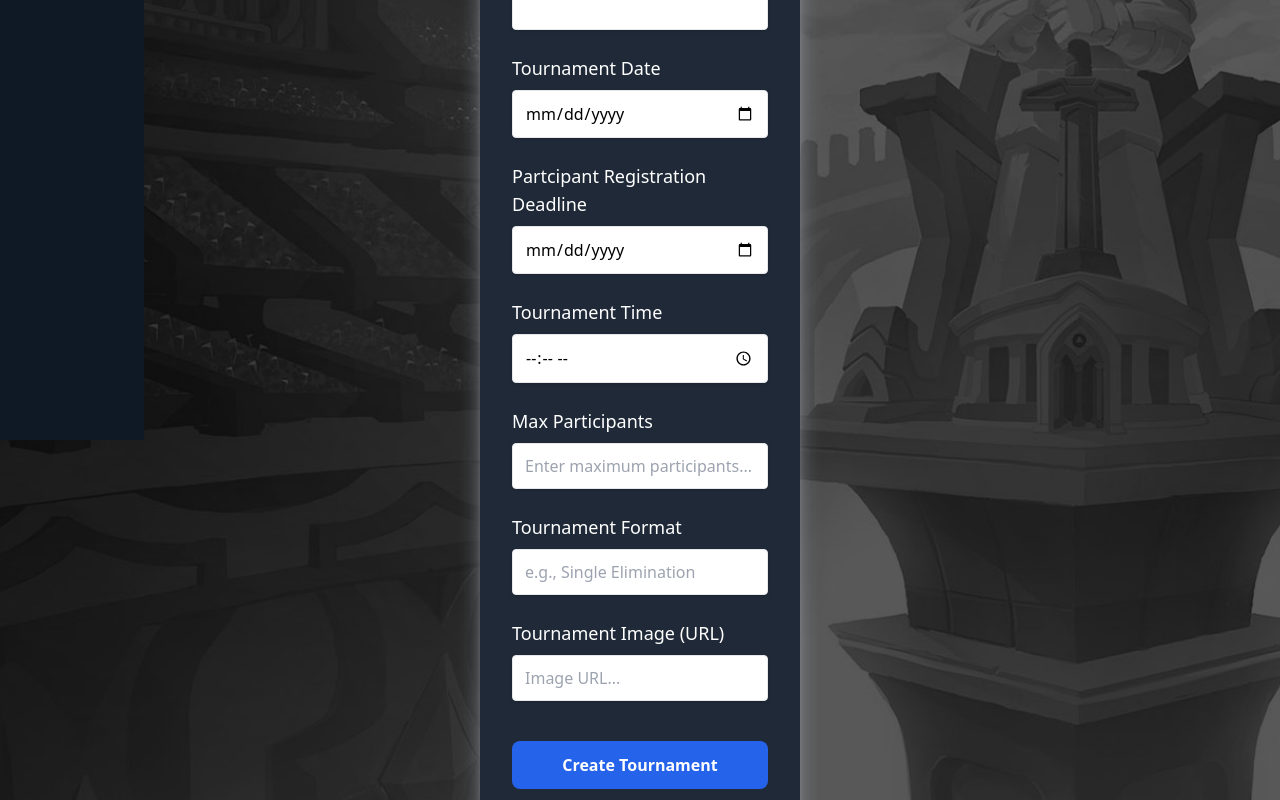
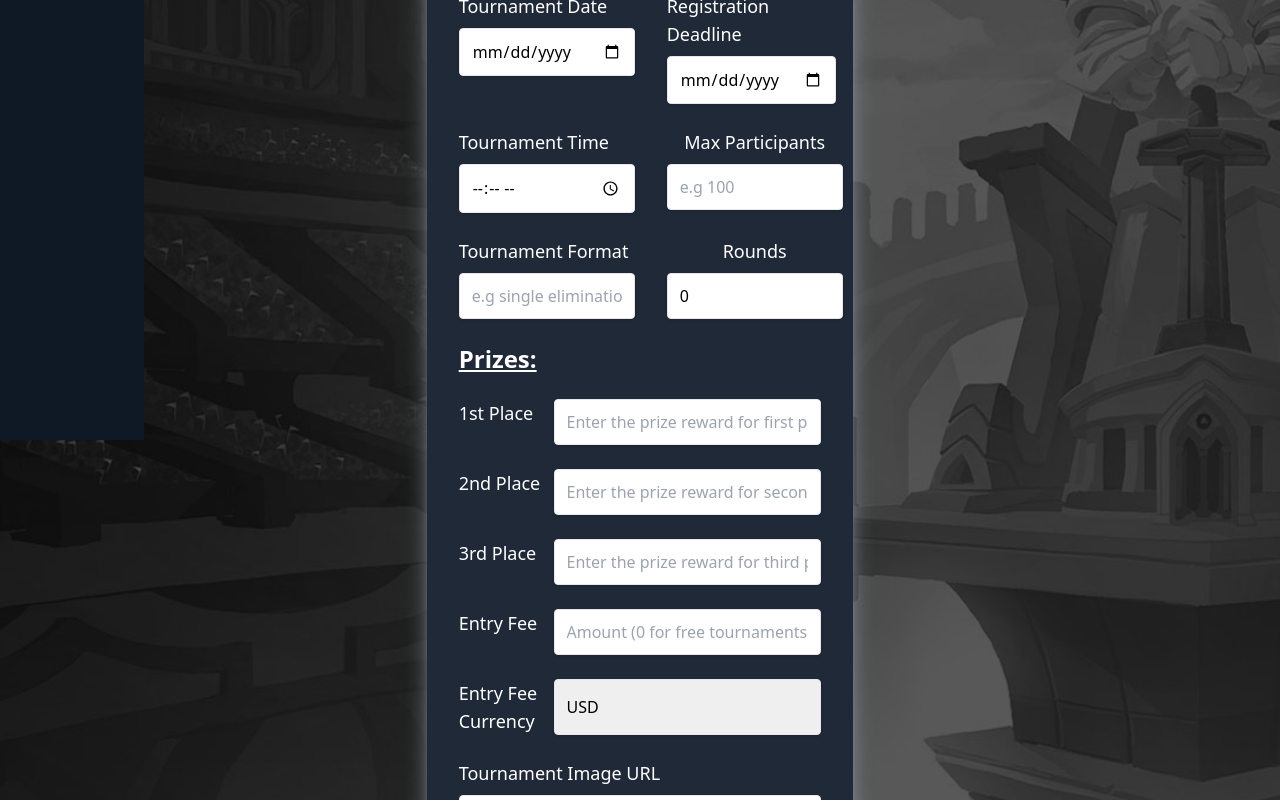
Before and after one commit to UnLakhs/Duaelity, a Next.js app: page /tournaments/create-tournament in a window 1280 px wide. Shown: the part 360-1160 px from the top of the page. Built offline with nearby package versions, Linux system fonts and the light colour scheme; no server answers.

Commit message:
finished create a tournament form styles and also added logic to insert the tournament to the database properly

```diff
--- a/app/Cosntants/constants.ts
+++ b/app/Cosntants/constants.ts
@@ -2,8 +2,63 @@ export const inputStyles = `text-black shadow appearance-none border rounded w-f
 export const createTournamentInputStyles = `w-full p-3 text-black shadow appearance-none border rounded leading-tight focus:outline-none focus:shadow-outline`;
 
 export type User = {
+    id: string;
     username: string;
     password: string;
     email: string;
     isAdmin: boolean;
+    teamName?: string;
 }
+export interface Tournament {
+    id: string;
+    name: string;
+    description: string;
+    startDate: string;
+    endDate: string;
+    startTime: string;
+    registrationDeadline: string;
+    maxParticipants: number;
+    participants:  User[];
+    format: TournamentFormat;
+    enrtyFee: TournamentEntryFee;
+    prizes: TournamentPrizes[];
+    rules: string;
+    createdBy: User;
+    status: "upcoming" | "ongoing" | "finished";
+    chat: Chat[];
+    notifications: Notification[];
+    createdAt: Date;
+    updatedAt: Date;
+}
+
+export interface TournamentFormat {
+    tournamentType: "string"    //single elimination, double elimination, round robin, etc.
+    rounds: number;
+}
+
+export interface TournamentEntryFee {
+    amount: number; //0 for free tournaments
+    currency: string;
+}
+
+export interface TournamentPrizes {
+    position: number;
+    reward: {
+        type: "money" | "item" | "codes" | "other";
+        value: number | string;
+    }
+}
+
+export interface Chat {
+    user: User;
+    message: string;
+    timestamp: Date;
+}
+
+export interface Notification {
+    referenceId: string;
+    user: User;
+    type: "tournament_update" | "tournament_start" | "tournament_end" | "tournament_canceled" | "tournament_created" | "new_message" | "prize_awarded";
+    message: string;
+    timestamp: Date;
+}
--- a/app/api/Tournaments/Create-tournament/route.ts
+++ b/app/api/Tournaments/Create-tournament/route.ts
@@ -2,13 +2,11 @@ import clientPromise from "@/app/lib/mongoDB";
 import { NextRequest, NextResponse } from "next/server";
 
 const deleteUser = () => {
-    return NextResponse.json({ error: "User not found" }, { status: 404 });
-}
+  return NextResponse.json({ error: "User not found" }, { status: 404 });
+};
 
 export async function POST(request: NextRequest) {
   try {
-    let ifUserIsFuckingStupidAndCantUnderstandTheForm;
-
     const client = await clientPromise;
     const db = client.db("Duaelity");
     const tournaments = db.collection("tournaments");
@@ -20,36 +18,41 @@ export async function POST(request: NextRequest) {
       tournamentTime,
       maxParticipants,
       tournamentFormat,
+      entryFee,
+      prizes,
       tournamentImage,
     } = await request.json();
 
+    const existingTournament = await tournaments.findOne({
+      name: tournamentName,
+    });
 
-    const existingTournament = await tournaments.findOne({tournamentName});
+    if (existingTournament) {
+      return NextResponse.json(
+        { error: "Tournament already exists" },
+        { status: 400 }
+      );
+    }
+    const newTournament = {
+      name: tournamentName,
+      description: tournamentDescription,
+      date: tournamentDate,
+      registrationDeadline: tournamentRegistrationDeadline,
+      time: tournamentTime,
+      maxParticipants: Number(maxParticipants),
+      participants: [],
+      format: tournamentFormat,
+      entryFee,
+      prizes,
+      image: tournamentImage,
+      status: "upcoming",
+      createdAt: new Date(),
+      updatedAt: new Date(),
+    };
 
+    await tournaments.insertOne(newTournament);
 
-
-    if(ifUserIsFuckingStupidAndCantUnderstandTheForm){
-        deleteUser();
-    }
-
-
-
-
-
-    if(existingTournament) {
-        return NextResponse.json({ error: "Tournament already exists" }, { status: 400 });
-    }
-    const newTournament = await tournaments.insertOne({
-        name: tournamentName,
-        description: tournamentDescription,
-        tournamentDate,
-        registrationDeadline: tournamentRegistrationDeadline,
-        tournamentTime,
-        maxParticipants,
-        tournamentFormat,
-        tournamentImage,
-    })
-
+    return NextResponse.json({message: "Tournament created successfully"}, { status: 201 });
   } catch (error) {
     console.error("Error creating tournament:", error);
     return NextResponse.json(
--- a/app/tournaments/create-tournament/page.tsx
+++ b/app/tournaments/create-tournament/page.tsx
@@ -1,9 +1,10 @@
 "use client";
-
 import { createTournamentInputStyles } from "@/app/Cosntants/constants";
+import { useRouter } from "next/navigation";
 import { useState } from "react";
 
 const CreateTournament = () => {
+  const router = useRouter();
   const [formData, setFormData] = useState({
     tournamentName: "",
     tournamentDescription: "",
@@ -11,7 +12,13 @@ const CreateTournament = () => {
     tournamentRegistrationDeadline: "",
     tournamentTime: "",
     maxParticipants: "",
-    tournamentFormat: "",
+    tournamentFormat: { tournamentType: "", rounds: 0 },
+    entryFee: { amount: "", currency: "USD" },
+    prizes: [
+      { position: 1, reward: "" },
+      { position: 2, reward: "" },
+      { position: 3, reward: "" },
+    ],
     tournamentImage: "",
   });
 
@@ -19,20 +26,66 @@ const CreateTournament = () => {
     e: React.ChangeEvent<HTMLInputElement | HTMLTextAreaElement>
   ) => {
     const { name, value } = e.target;
-    setFormData((prevData) => ({ ...prevData, [name]: value }));
+    setFormData((prevData) => ({
+      ...prevData,
+      [name]: value,
+    }));
   };
 
-  const handleSubmit = (e: React.FormEvent) => {
+  const handleNestedChange = (
+    e: React.ChangeEvent<HTMLInputElement | HTMLSelectElement>,
+    key: keyof typeof formData
+  ) => {
+    const { name, value } = e.target;
+
+    setFormData((prevData) => {
+      const target = prevData[key];
+
+      if (Array.isArray(target)) {
+        // Find the index of the element to update (e.g., prizes array)
+        const index = Number(e.target.dataset.index);
+        return {
+          ...prevData,
+          [key]: target.map((item, i) =>
+            i === index ? { ...item, [name]: value } : item
+          ),
+        };
+      } else if (typeof target === "object") {
+        // Handle nested objects
+        return {
+          ...prevData,
+          [key]: {
+            ...target,
+            [name]: value,
+          },
+        };
+      }
+
+      return prevData;
+    });
+  };
+
+  const handleSubmit = async (e: React.FormEvent) => {
     e.preventDefault();
-    // Add form submission logic here
+    // Submit form data to the backend
+    const response = await fetch("/api/Tournaments/Create-tournament", {
+      method: "POST",
+      body: JSON.stringify(formData),
+      headers: { "Content-Type": "application/json" },
+    });
+    const result = await response.json();
+    alert(result.message);
+    router.push("/");
   };
 
   return (
     <div className="flex flex-col items-center justify-center min-h-screen bg-[url('/images/brawlhalla-bg-3.jpg')] bg-cover">
-      <h1 className="text-3xl sm:text-4xl font-bold mb-12 text-white">Create A Tournament</h1>
+      <h1 className="text-3xl sm:text-4xl font-bold mb-12 text-white">
+        Create A Tournament
+      </h1>
       <form
         onSubmit={handleSubmit}
-        className="shadow-gray-400 text-white bg-gray-800 rounded-lg w-[85%] sm:w-1/4 p-4 sm:p-8 shadow-xl flex flex-col gap-6 max-w-2xl mb-8"
+        className="shadow-gray-400 text-white bg-gray-800 rounded-lg w-[85%] sm:w-1/3 p-4 sm:p-8 shadow-xl flex flex-col gap-6 max-w-2xl mb-8"
       >
         {/* Tournament Name */}
         <div className="flex flex-col gap-2">
@@ -42,11 +95,11 @@ const CreateTournament = () => {
           <input
             type="text"
             id="tournamentName"
-            placeholder="Trial of Ymir..."
+            name="tournamentName"
+            placeholder="e.g trial of the damned"
             className={createTournamentInputStyles}
             value={formData.tournamentName}
             onChange={handleChange}
-            name="tournamentName"
             required
           />
         </div>
@@ -61,15 +114,16 @@ const CreateTournament = () => {
           </label>
           <textarea
             id="tournamentDescription"
-            placeholder="Describe your tournament..."
-            className={`${createTournamentInputStyles} resize-none h-32`}
+            name="tournamentDescription"
+            placeholder="e.g Participants will battle it out to be the best and earn money and other prizes"
+            className={createTournamentInputStyles}
             value={formData.tournamentDescription}
             onChange={handleChange}
-            name="tournamentDescription"
             required
           />
         </div>
 
+        <div className="flex sm:flex-row flex-col gap-8 justify-between">
           {/* Tournament Date */}
           <div className="flex flex-col gap-2">
             <label htmlFor="tournamentDate" className="text-lg font-medium">
@@ -78,30 +132,34 @@ const CreateTournament = () => {
             <input
               type="date"
               id="tournamentDate"
-            className={createTournamentInputStyles}
+              name="tournamentDate"
+              className={`${createTournamentInputStyles} sm:w-44`}
               value={formData.tournamentDate}
               onChange={handleChange}
-            name="tournamentDate"
               required
             />
           </div>
-
-        {/* Registration Deadline */}
+          {/* Tournament Registration Deadline */}
           <div className="flex flex-col gap-2">
-          <label htmlFor="tournamentRegistrationDeadline" className="text-lg font-medium">
-            Partcipant Registration Deadline
+            <label
+              htmlFor="tournamentRegistrationDeadline"
+              className="text-lg font-medium"
+            >
+              Registration Deadline
             </label>
             <input
               type="date"
               id="tournamentRegistrationDeadline"
+              name="tournamentRegistrationDeadline"
               className={createTournamentInputStyles}
               value={formData.tournamentRegistrationDeadline}
               onChange={handleChange}
-            name="tournamentRegistrationDeadline"
               required
             />
           </div>
+        </div>
 
+        <div className="flex sm:flex-row flex-col gap-8 justify-between">
           {/* Tournament Time */}
           <div className="flex flex-col gap-2">
             <label htmlFor="tournamentTime" className="text-lg font-medium">
@@ -110,31 +168,33 @@ const CreateTournament = () => {
             <input
               type="time"
               id="tournamentTime"
-            className={createTournamentInputStyles}
+              name="tournamentTime"
+              className={`${createTournamentInputStyles} sm:w-44`}
               value={formData.tournamentTime}
               onChange={handleChange}
-            name="tournamentTime"
               required
             />
           </div>
 
           {/* Max Participants */}
           <div className="flex flex-col gap-2">
-          <label htmlFor="maxParticipants" className="text-lg font-medium">
+            <label htmlFor="maxParticipants" className="text-lg font-medium text-center">
               Max Participants
             </label>
             <input
-            type="text"
+              type="number"
               id="maxParticipants"
-            placeholder="Enter maximum participants..."
-            className={createTournamentInputStyles}
+              name="maxParticipants"
+              placeholder="e.g 100"
+              className={`${createTournamentInputStyles} sm:w-44`}
               value={formData.maxParticipants}
               onChange={handleChange}
-            name="maxParticipants"
               required
             />
           </div>
+        </div>
 
+        <div className="flex sm:flex-row flex-col gap-8 justify-between">
           {/* Tournament Format */}
           <div className="flex flex-col gap-2">
             <label htmlFor="tournamentFormat" className="text-lg font-medium">
@@ -142,29 +202,131 @@ const CreateTournament = () => {
             </label>
             <input
               type="text"
-            id="tournamentFormat"
-            placeholder="e.g., Single Elimination"
+              id="tournamentType"
+              name="tournamentType"
+              placeholder="e.g single elimination"
+              className={`${createTournamentInputStyles} sm:w-44`}
+              value={formData.tournamentFormat.tournamentType}
+              onChange={(e) => handleNestedChange(e, "tournamentFormat")}
+            />
+          </div>
+          <div className="flex flex-col gap-2">
+            <label htmlFor="rounds" className="text-lg font-medium text-center">
+              Rounds
+            </label>
+            <input
+              type="number"
+              id="rounds"
+              name="rounds"
+              placeholder="Rounds"
+              className={`${createTournamentInputStyles} sm:w-44`}
+              value={formData.tournamentFormat.rounds}
+              onChange={(e) => handleNestedChange(e, "tournamentFormat")}
+            />
+          </div>
+        </div>
+
+        <label htmlFor="prizes" className="text-2xl font-bold underline">
+          Prizes:
+        </label>
+
+        {/* Prizes */}
+        <div className="flex sm:flex-row flex-col gap-2">
+          <label htmlFor="position" className="text-lg font-medium sm:w-1/3">
+            1st Place
+          </label>
+          <input
+            type="text"
+            id="prizes"
+            name="reward"
+            placeholder="Enter the prize reward for first place"
             className={createTournamentInputStyles}
-            value={formData.tournamentFormat}
-            onChange={handleChange}
-            name="tournamentFormat"
+            value={formData.prizes[0].reward}
+            onChange={(e) => handleNestedChange(e, "prizes")}
+            data-index="0"
             required
           />
+        </div>
+        <div className="flex sm:flex-row flex-col gap-2">
+          <label htmlFor="position" className="text-lg font-medium sm:w-1/3">
+            2nd Place
+          </label>
+          <input
+            type="text"
+            id="prizes"
+            name="reward"
+            placeholder="Enter the prize reward for second place"
+            className={createTournamentInputStyles}
+            value={formData.prizes[1].reward}
+            onChange={(e) => handleNestedChange(e, "prizes")}
+            data-index="1"
+            required
+          />
+        </div>
+        <div className="flex sm:flex-row flex-col gap-2">
+          <label htmlFor="position" className="text-lg font-medium sm:w-1/3">
+            3rd Place
+          </label>
+          <input
+            type="text"
+            id="prizes"
+            name="reward"
+            placeholder="Enter the prize reward for third place"
+            className={createTournamentInputStyles}
+            value={formData.prizes[2].reward}
+            onChange={(e) => handleNestedChange(e, "prizes")}
+            data-index="2"
+            required
+          />
+        </div>
+
+        {/* Entry Fee */}
+        <div className="flex sm:flex-row flex-col gap-2 ">
+          <label htmlFor="entryFee" className="text-lg font-medium sm:w-1/3">
+            Entry Fee
+          </label>
+          <input
+            type="text"
+            id="entryFeeAmount"
+            name="amount"
+            placeholder="Amount (0 for free tournaments)"
+            className={createTournamentInputStyles}
+            value={formData.entryFee.amount}
+            onChange={(e) => handleNestedChange(e, "entryFee")}
+          />
+        </div>
+        {/* Entry currency */}
+        <div className="flex sm:flex-row flex-col gap-2">
+          <label htmlFor="entryFeeCurrency" className="text-lg font-medium sm:w-1/3">
+            Entry Fee Currency
+          </label>
+          <select
+            id="entryFeeCurrency"
+            name="currency"
+            className={`${createTournamentInputStyles} text-black`}
+            value={formData.entryFee.currency}
+            onChange={(e) => handleNestedChange(e, "entryFee")}
+          >
+            <option value="USD">USD</option>
+            <option value="EUR">Euro</option>
+            <option value="GBP">British Pound</option>
+            <option value="JPY">Japanese Yen</option>
+          </select>
         </div>
 
         {/* Tournament Image */}
         <div className="flex flex-col gap-2">
           <label htmlFor="tournamentImage" className="text-lg font-medium">
-            Tournament Image (URL)
+            Tournament Image URL
           </label>
           <input
-            type="url"
+            type="text"
             id="tournamentImage"
-            placeholder="Image URL..."
+            name="tournamentImage"
+            placeholder="Enter image URL (optional)"
             className={createTournamentInputStyles}
             value={formData.tournamentImage}
             onChange={handleChange}
-            name="tournamentImage"
           />
         </div>
 
```
Lines whose indentation alone changed are shown as unchanged.
